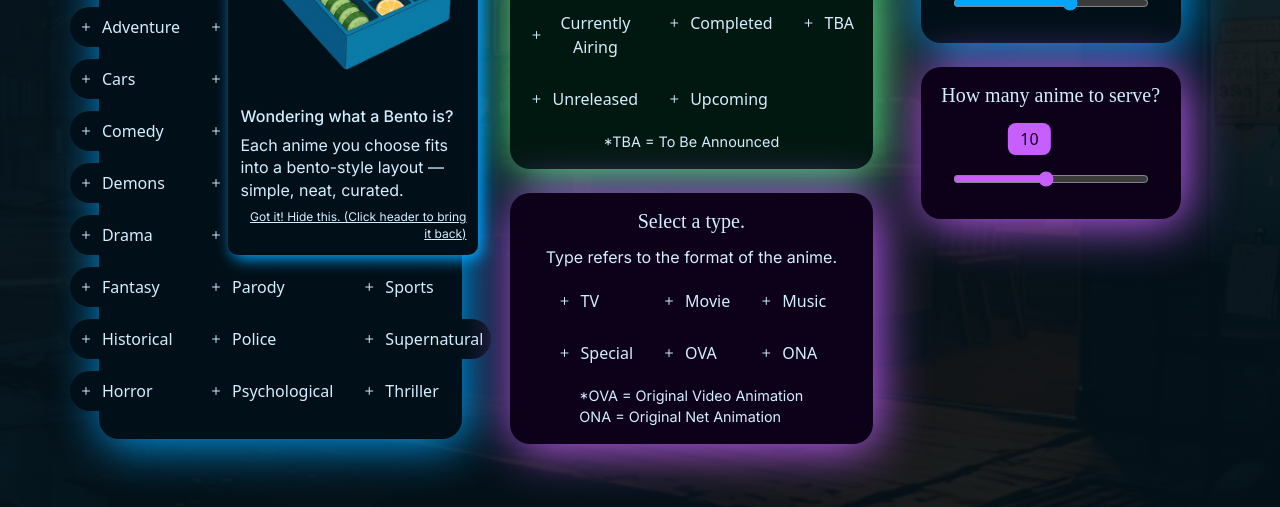
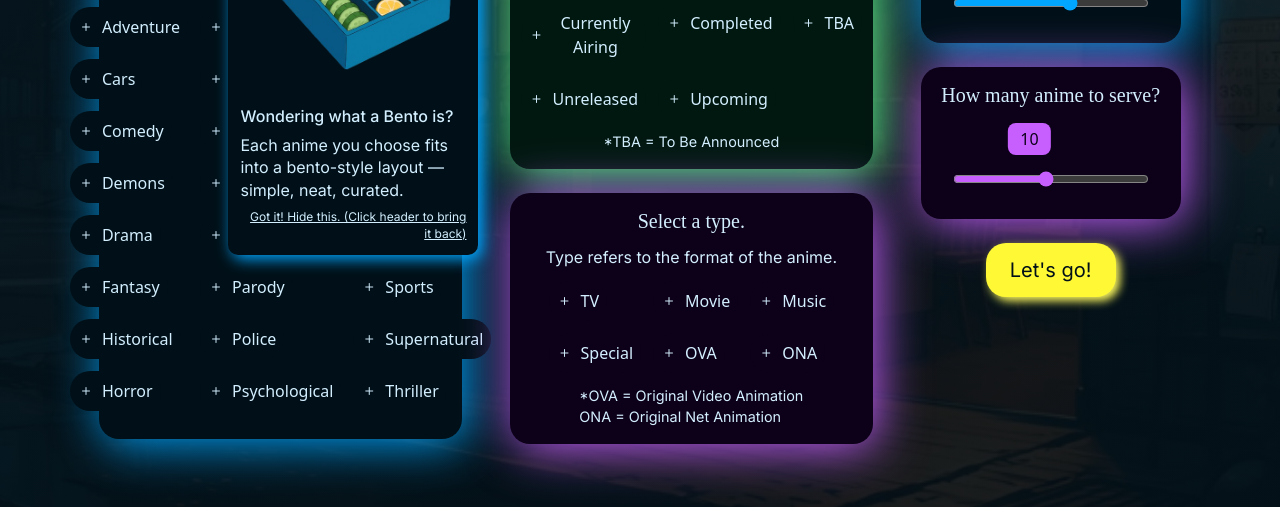
Before and after one commit to 10billionpercent/Sukito, a Flask app: page / in a window 1280 px wide. Shown: the part 269-776 px from the top of the page. Run offline with Flask 2, Linux system fonts and the light colour scheme; some web fonts are replaced.

Commit message:
cta button as a component

```diff
--- a/static/css/main.css
+++ b/static/css/main.css
@@ -38,7 +38,7 @@ h2 {
   position: fixed;
   width: 20px;
   height: 20px;
-  background-color: var(--default-glow);
+  background-color: var(--yellow-gentle);
   border-radius: 50%;
   pointer-events: none;
   opacity: 0.9;
@@ -317,6 +317,30 @@ input[type="range"] {
     color: var(--purple-light);
 }
 
+.CTA {
+    margin: 0 auto;
+    padding: 0.75rem 1.5rem;
+    font-family: 'Inter';
+    font-size: 1.25rem;
+    width: fit-content;
+    color: var(--blue-dark);
+    background-color: var(--yellow-intense);
+    border-radius: 1.25rem;
+    box-shadow: 4px 4px 10px 0px var(--yellow-gentle);
+    border: none;
+    transition: box-shadow 0.5s ease,
+    transform 0.3s ease;
+}
+
+.CTA:hover {
+    box-shadow: 0 0 20px var(--yellow-intense), 0 0 30px var(--yellow-gentle);
+    transform: translateY(-4px);
+}
+
+.CTA:active {
+    transform: scale(0.9);
+}
+
 @media (max-width: 991.98px) {
   .compartment {
     padding: 1rem 0.875rem;
--- a/static/css/theme.css
+++ b/static/css/theme.css
@@ -3,7 +3,8 @@
     --body-font: 'Inter', sans-serif;
     --background-gradient: rgba(1, 16, 24, 0.90);
     --text-color: #D3EFFF;
-    --default-glow: #FFFA5F;
+    --yellow-gentle: #FFFA5F;
+    --yellow-intense: #FFF834;
     --blue-dark: #011018;
     --blue-light: #00A6FF;
     --green-dark: #011810;
--- a/templates/base.html
+++ b/templates/base.html
@@ -19,6 +19,7 @@
     {% block content %}
     {% from "components/compartment.html" import Compartment %}
     {% from "components/slider.html" import Slider %}
+    {% from "components/button.html" import Button %}
     {% include "components/header.html" %}
 
     <div class="container-fluid px-4 px-md-5 px-xl-6 py-3">
@@ -84,6 +85,10 @@
                             value='10'
                         )}}
                     </div>
+
+                    <div class="col-12 d-flex justify-content-center">
+                        {{ Button("Let's go!") }}
+                    </div>
                 </div>
             </div>
     </div>
--- /dev/null
+++ b/templates/components/button.html
@@ -0,0 +1,3 @@
+{% macro Button(text) -%}
+  <button class="CTA"> {{ text }} </button>
+{%- endmacro %}
```
